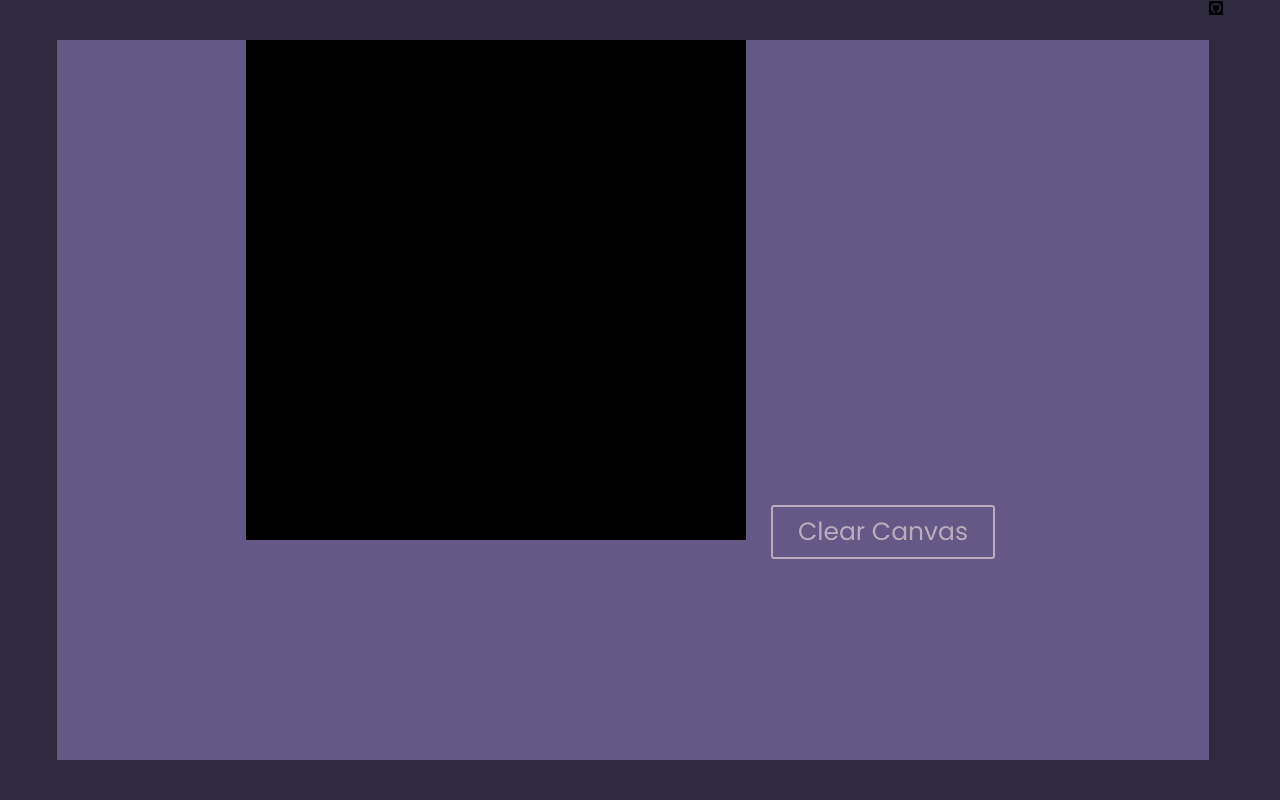
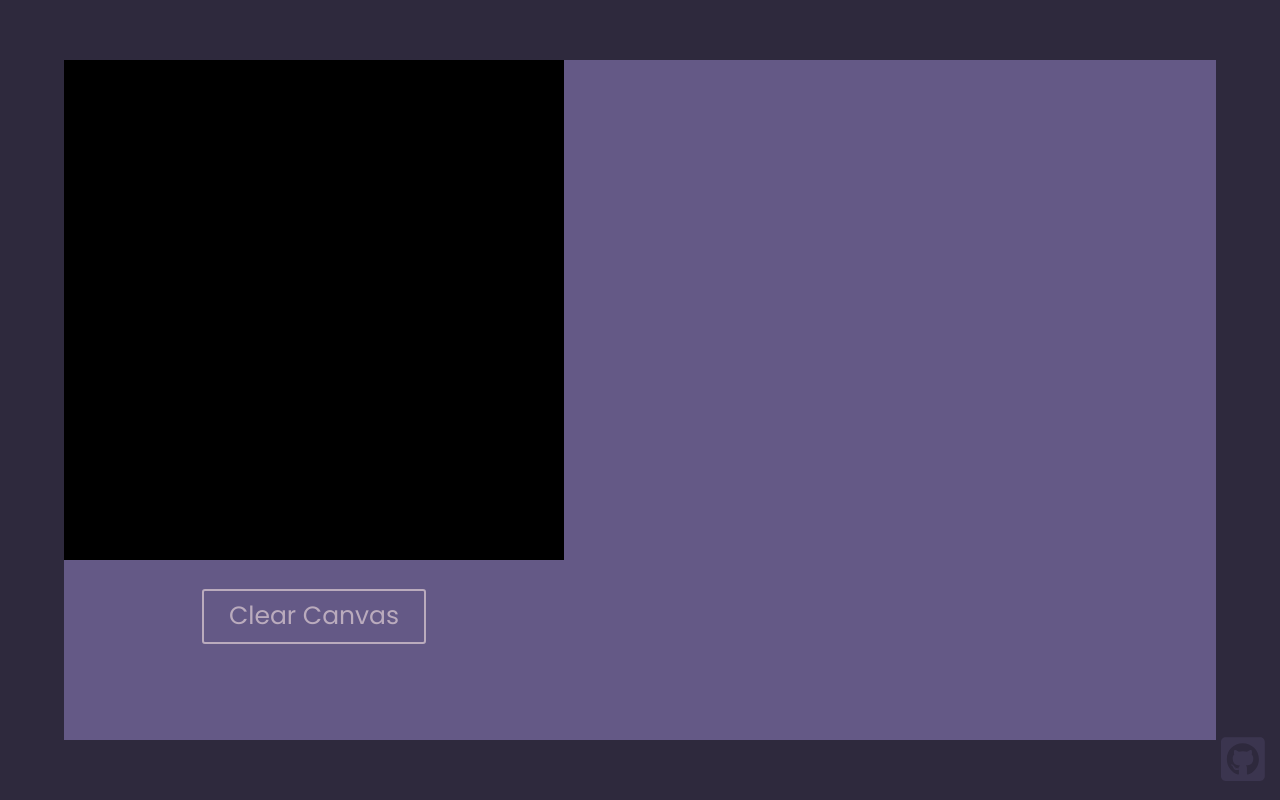
Before and after one commit to williamjchen/draw-prediction, a React (Create React App) app: page / in a window 1280 px wide. Built offline with nearby package versions, Linux system fonts and the light colour scheme.

Commit message:
fix styling

```diff
--- a/src/App.js
+++ b/src/App.js
@@ -1,7 +1,9 @@
 import React from 'react';
 import { FontAwesomeIcon } from '@fortawesome/react-fontawesome'
 import { faGithubSquare } from '@fortawesome/free-brands-svg-icons'
+import Icon from './components/Icon'
 import Canvas from './Canvas'
+import Prediction from './Prediction';
 import './Styles.css';
 import './App.css';
 
@@ -10,8 +12,13 @@ function App() {
       <div className="bigContainer">
         <div className="subContainer">
           <Canvas />
+          <Prediction />
         </div>
-        <FontAwesomeIcon icon={faGithubSquare} />
+        <a href="https://github.com/williamjchen/draw-prediction" target="_blank">
+          <Icon>
+            <FontAwesomeIcon icon={faGithubSquare} />
+          </Icon>
+        </a>
       </div>
   )
 }
--- a/src/Canvas.js
+++ b/src/Canvas.js
@@ -46,12 +46,13 @@ function Canvas() {
     const clearCanvas = () => {
         const canvas = canvasRef.current
         const context = canvas.getContext("2d")
+        setIsDrawing(false)
         context.fillStyle = "black"
         context.fillRect(0, 0, canvas.width, canvas.height)
     }
 
     return (
-        <div>
+        <div className="Vertical">
             <canvas
                 onMouseDown={startDrawing}
                 onMouseUp={finishDrawing}
--- /dev/null
+++ b/src/Prediction.js
@@ -0,0 +1,12 @@
+import React, { useEffect, useRef, useState } from 'react';
+import './Styles.css';
+
+function Prediction() {
+    return (
+        <div>
+
+        </div>
+    )
+}
+
+export default Prediction
--- a/src/Styles.css
+++ b/src/Styles.css
@@ -1,4 +1,12 @@
 @import url('https://fonts.googleapis.com/css2?family=Poppins:wght@300;400;500&display=swap');
+
+.Vertical {
+    text-align: center;
+    align-self: center;
+    align-items: center;
+    width: 500px;
+    max-width: 100%;
+}
 
 .bigContainer {
     background-color: #2E293D;
@@ -10,10 +18,7 @@
 
 .subContainer {
     background-color: #645986;
-    text-align: center;
     align-self: center;
-    align-items: center;
-    height:90%;
+    height:85%;
     width:90%;
-    max-width: 100%;
 }
--- a/src/components/Button.js
+++ b/src/components/Button.js
@@ -5,11 +5,21 @@ const Button = styled.button`
     border-radius: 3px;
     border: 2px solid #BAABBD;
     color: #BAABBD;
-  margin: 0 1em;
+    margin: 1em;
     padding: 0.25em 1em;
     font-family: 'Poppins', sans-serif;
     font-size: 25px;
     font-weight: 400;
+
+    &:hover {
+        filter: brightness(75%);
+    }
+    &:focus, button:active {
+        outline: none;
+    }
+    &:active {
+        filter: brightness(50%);
+    }
 `
 
 export default Button
--- /dev/null
+++ b/src/components/Icon.js
@@ -0,0 +1,15 @@
+import styled from 'styled-components'
+
+const Icon = styled.span`
+    position: absolute;
+    color: #645986;
+    font-size: 50px;
+    margin-right: 15px;
+    margin-bottom: 10px;
+    bottom: 0;
+    right: 0;
+    padding: 0;
+    opacity: 0.25;
+`
+
+export default Icon
```
Lines whose indentation alone changed are shown as unchanged.
